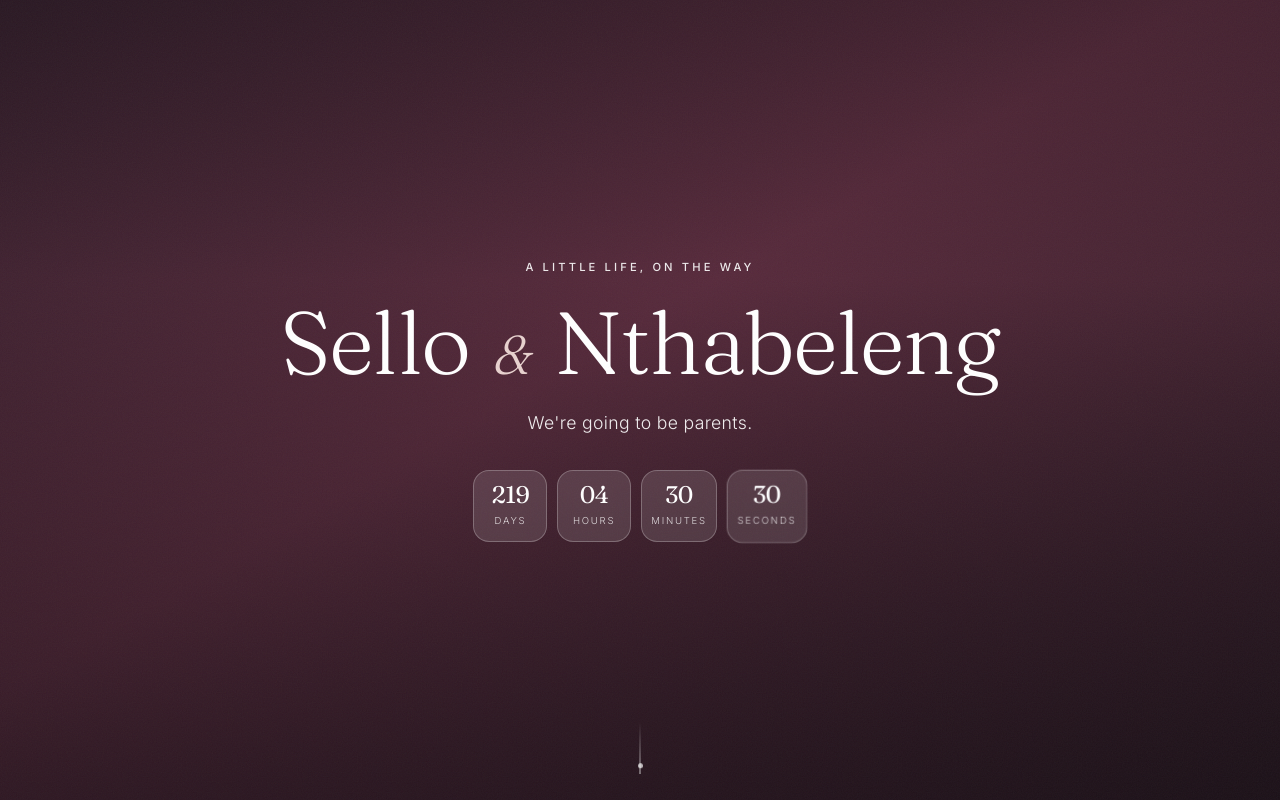
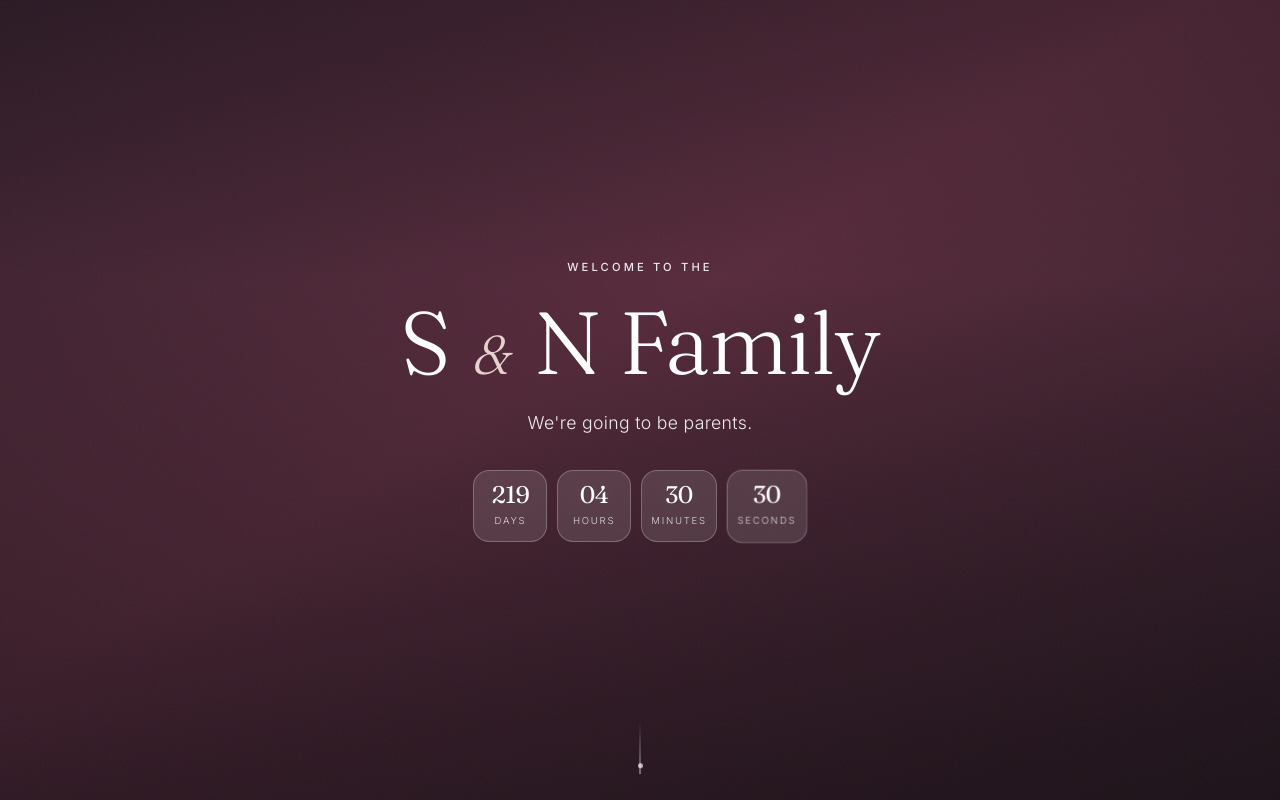
Before and after one commit to Project-17-coder/-projectsnn-.github.io, a plain HTML site: page index.htm in a window 1280 px wide. Shown: the top 800 px of the page. Drawn offline with Linux system fonts and the light colour scheme.

```diff
--- a/index.htm
+++ b/index.htm
@@ -394,12 +394,12 @@ a{color:inherit}
    ══════════════════════════════════════════════════════════════ */
 const CONFIG = {
 
-  names: { you: "Sello", her: "Nthabeleng" },
+  names: { you: "S", her: "N Family" },
 
   hero: {
     photo: "photos/hero.jpg",           // ← your gender-reveal photo
     alt: "Our gender reveal",
-    kicker: "A little life, on the way",
+    kicker: "Welcome to the",
     line: "We're going to be parents."
   },
 
```
